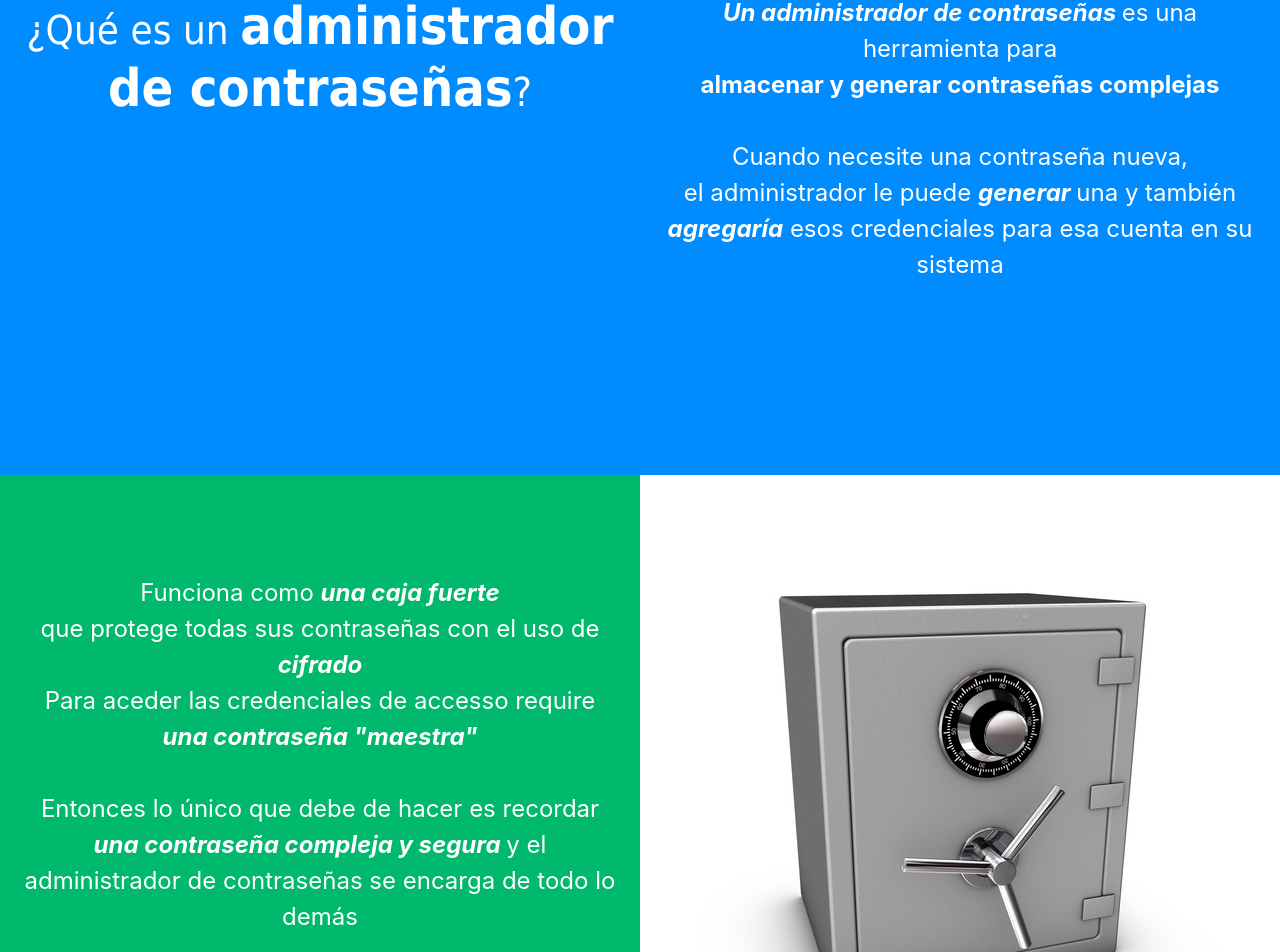
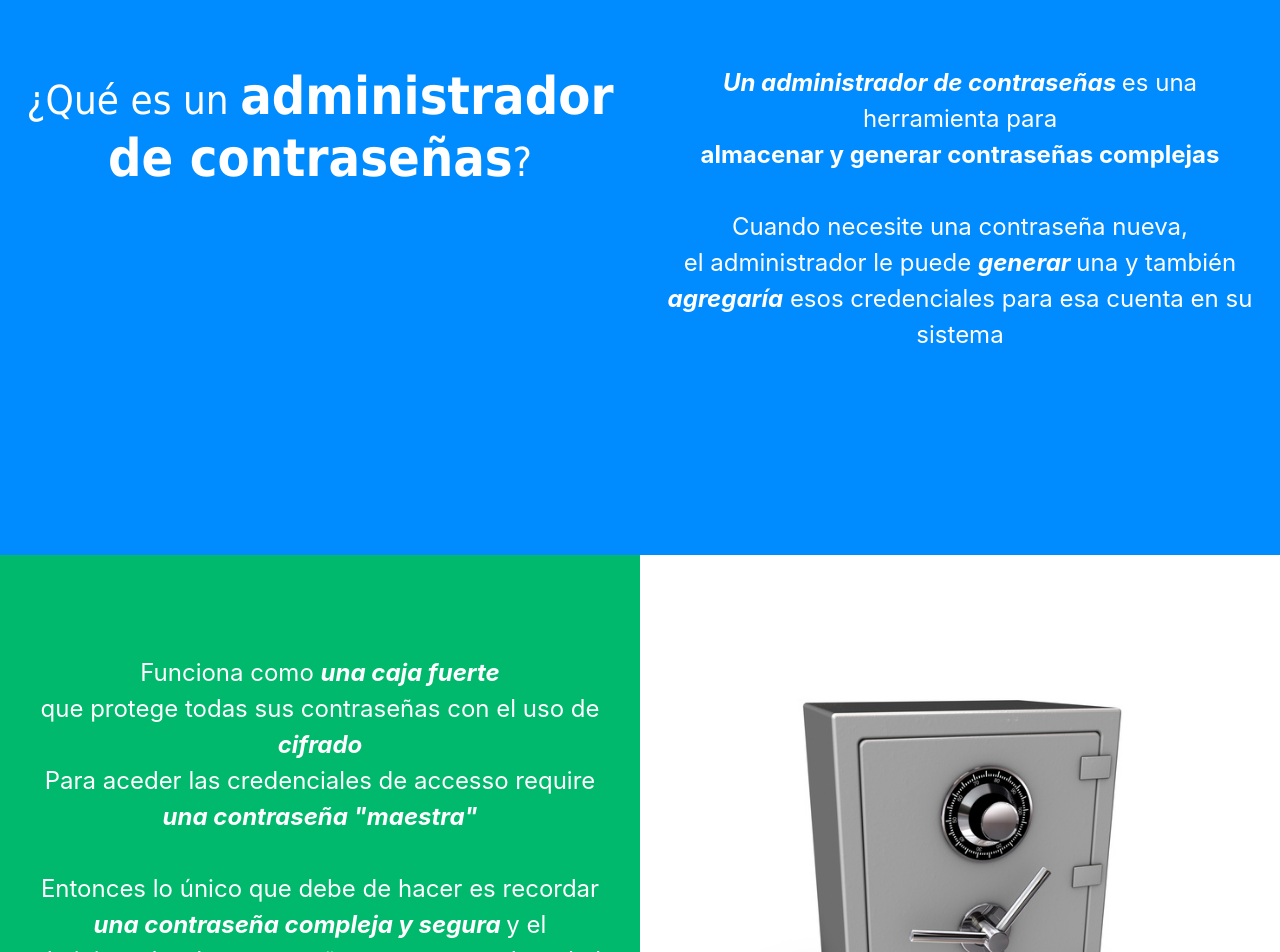
Before and after one commit to 1079Jesus/Seguridad-en-Linea, a React (Create React App) app: page /Contrasenas/Seguridad in a window 1280 px wide. Shown: the part 1781-2733 px from the top of the page. Built offline with nearby package versions, Linux system fonts and the light colour scheme.

Commit message:
Add files via upload

```diff
--- a/src/App.css
+++ b/src/App.css
@@ -14,7 +14,7 @@ ul {
   margin: auto;
   float: left;
   width: 50%;
-  min-height: 600px;
+  min-height: 610px;
   height:fit-content;
   line-height: 300px;
   box-sizing: border-box;
@@ -42,7 +42,7 @@ ul {
   margin: auto;
   float: left;
   width: 50%;
-  min-height: 600px;
+  min-height: 610px;
   height:fit-content;
   line-height: 300px;
   box-sizing: border-box;
@@ -71,7 +71,7 @@ ul {
   float: left;
   word-wrap: break-word;
   width: 50%;
-  min-height: 550px;
+  min-height: 610px;
   height:fit-content;
   line-height: 300px;
   box-sizing: border-box;
@@ -94,7 +94,7 @@ ul {
   float: left;
   word-wrap: break-word;
   width: 50%;
-  min-height: 500px;
+  min-height: 610px;
   height:fit-content;
   line-height: 300px;
   box-sizing: border-box;
@@ -116,7 +116,7 @@ ul {
   float: left;
   word-wrap: break-word;
   width: 50%;
-  min-height: 500px;
+  min-height: 610px;
   height:fit-content;
   line-height: 300px;
   box-sizing: border-box;
@@ -137,7 +137,7 @@ ul {
   margin: auto;
   float: left;
   width: 50%;
-  min-height: 500px;
+  min-height: 610px;
   height:fit-content;
   line-height: 300px;
   box-sizing: border-box;
@@ -161,7 +161,7 @@ ul {
   margin: auto;
   float: left;
   width: 50%;
-  height: 500px;
+  height: 610px;
   line-height: 300px;
   box-sizing: border-box;
   text-align: center;
@@ -175,37 +175,10 @@ ul {
   vertical-align: middle;
 }
 
-.white .twofactor img {
-  padding: 20px;
-  padding-top: 60px;
+.white img {
   max-width: 100%;
-}
-
-.white .hacker img{
-  max-height: 100%;
-  padding-bottom: 20px;
-}
-
-.white .safe img{
-  max-width: 70%;
-  padding-bottom: 20px;
-}
-
-.white .http img{
-  max-width: 70%;
-  padding: 20px;
-}
-
-.white .terminal img{
-  max-width: 80%;
-  padding: 20px;
-  padding-top: 60px;
-}
-
-.white .applepay img{
-  max-width: 80%;
-  padding: 20px;
-  padding-top: 80px;
+  max-height: 610px;
+  padding: 40px;
 }
 
 .negro {
```
